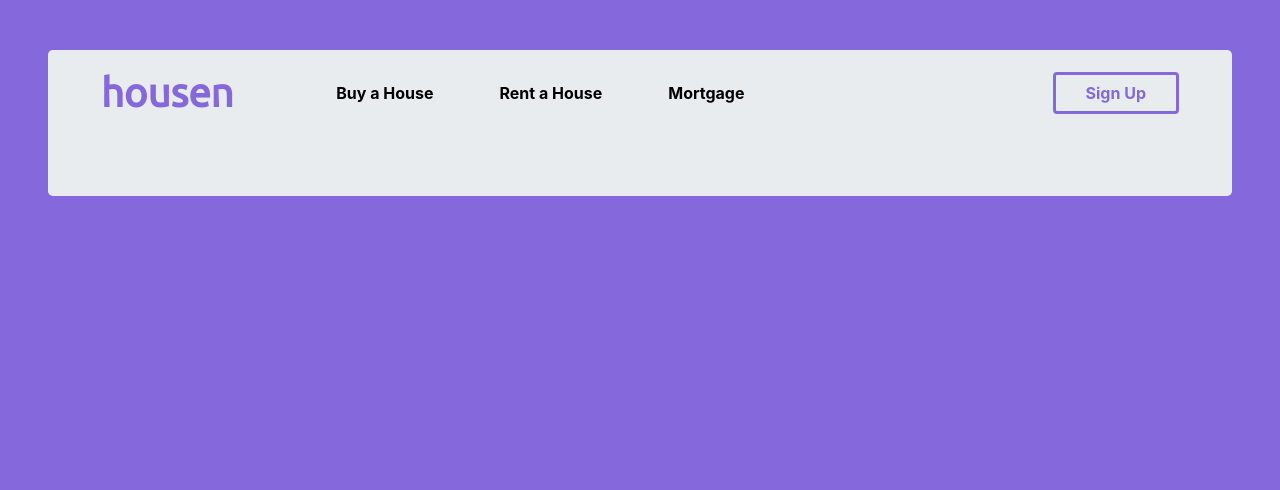
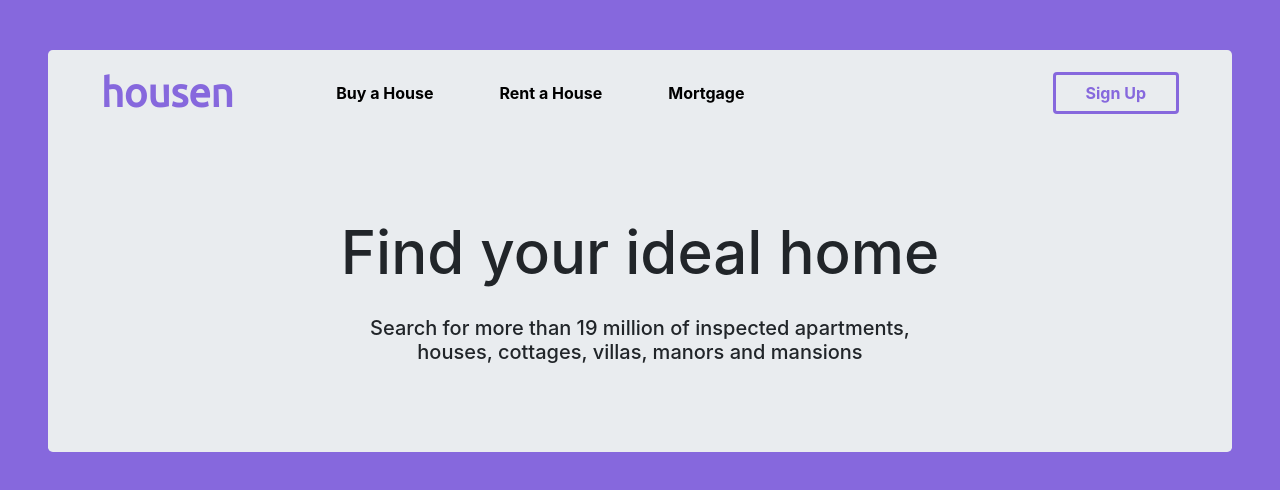
Before and after one commit to Nadim-Mahmud-Dipu/Frontend-Developer-s-Task, an Angular app in the folder angular-api-search-application/: page / in a window 1280 px wide. Shown: the top 490 px of the page. Built offline with nearby package versions, Linux system fonts and the light colour scheme.

Commit message:
Added the main heading and the subtitles with styling.

```diff
--- a/angular-api-search-application/src/app/app.component.css
+++ b/angular-api-search-application/src/app/app.component.css
@@ -31,6 +31,16 @@
   width: 1%;
   height: 300px;
   /* Should be removed. Only for demonstration */
+}
+
+.sub-heading {
+  padding-top: 10px;
+  padding-bottom: 10px;
+}
+
+.main-message {
+  margin-top: 80px;
+  font-size: 60px;
 }
 
 .collapse {
--- a/angular-api-search-application/src/app/app.component.html
+++ b/angular-api-search-application/src/app/app.component.html
@@ -53,11 +53,33 @@
               placeholder="Search..." name=""> <button class=" search-icon btn btn-primary">Search</button> </div> -->
 
         <!--end of col-->
+
+        <h1 class="main-message text-center"> Find your ideal home</h1>
+        <!-- <p class="lead">This is a simple hero unit, a simple jumbotron-style component for calling extra attention to
+          featured content or information.</p> -->
+
+
+        <div class="sub-heading">
+          <div class="row">
+            <div class="col">
+            </div>
+            <div class="col-6">
+              <div class="sub-heading text-center">
+                <h5 class="text-center">Search for more than 19 million of inspected apartments, houses, cottages,
+                  villas, manors and mansions</h5>
+              </div>
+            </div>
+            <div class="col">
+            </div>
+          </div>
+        </div>
+      </div>
+
+
       </div>
       <div class="column-3">
       </div>
     </div>
-  </div>
 </div>
 
 <script src="https://code.jquery.com/jquery-3.2.1.slim.min.js"
```
